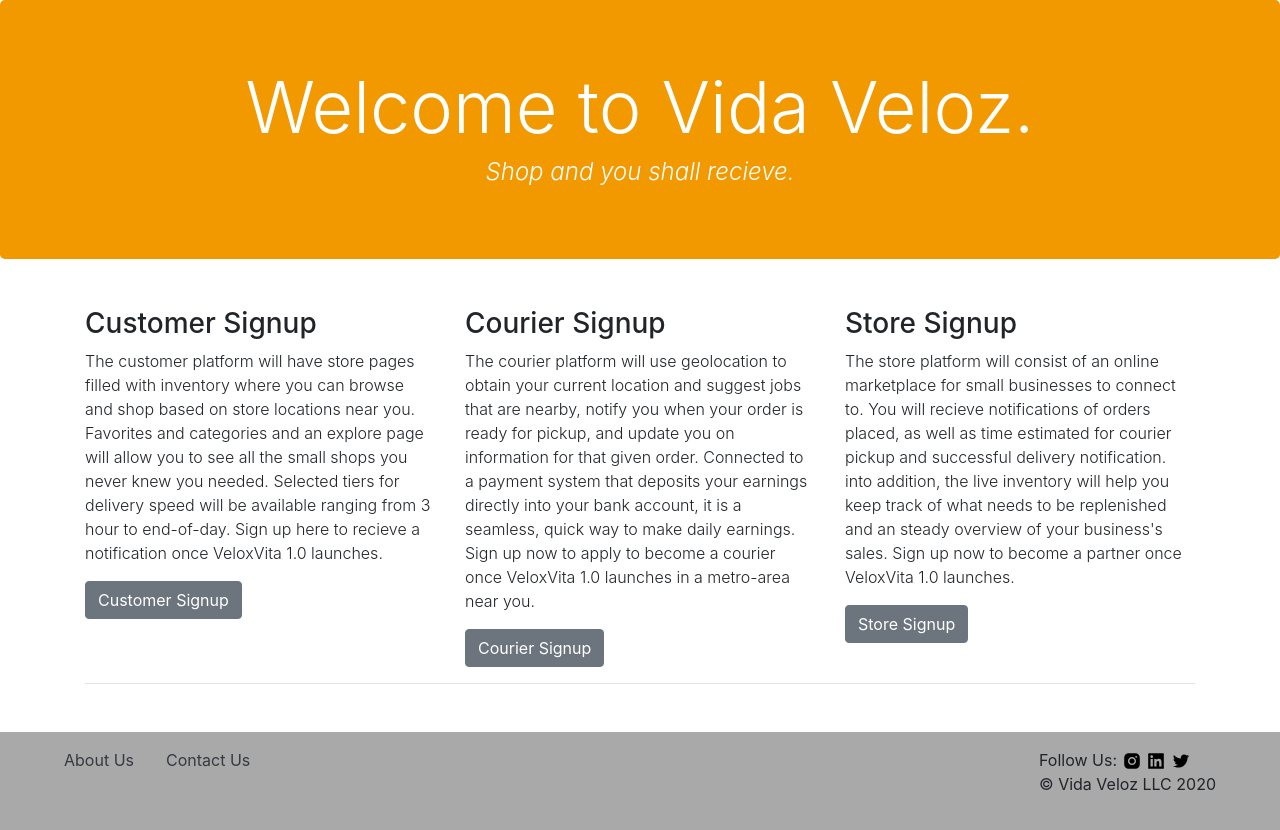
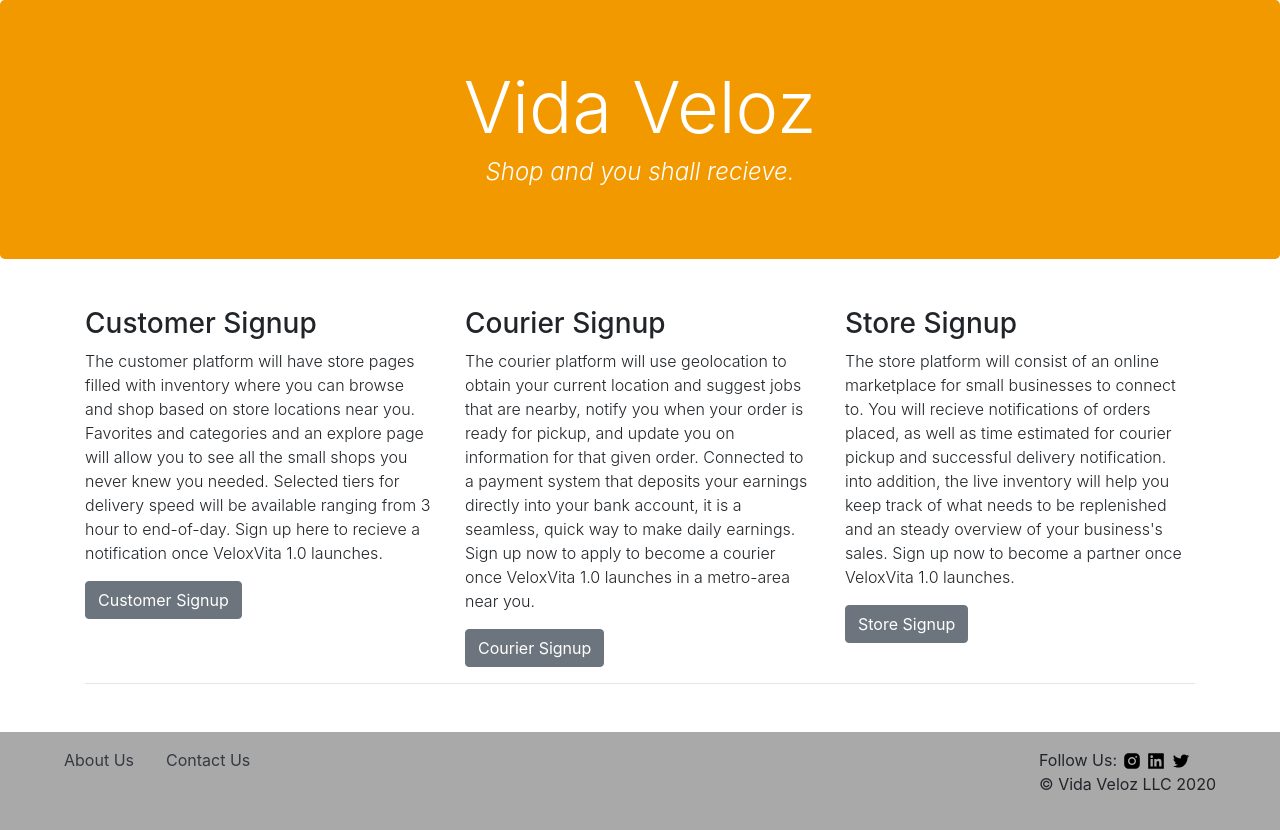
Before and after one commit to gsanchez13/delife, a React (Create React App) app: page / in a window 1280 px wide. Shown: the top 830 px of the page. Built offline with nearby package versions, Linux system fonts and the light colour scheme.

Commit message:
fixes jumbotron

```diff
--- a/src/Components/Landing.jsx
+++ b/src/Components/Landing.jsx
@@ -7,7 +7,7 @@ const Landing = () => {
             <main role="main">
                 <div className="jumbotron" style={{ "backgroundColor": "#F29900", "color": "white" }}>
                     <div className="container">
-                        <h1 className="display-3 text-center">Welcome to Vida Veloz. </h1>
+                        <h1 className="display-3 text-center">Vida Veloz</h1>
                         <h4 className="display-5 font-weight-light text-center"><em>Shop and you shall recieve.</em></h4>
                     </div>
                 </div>
```
